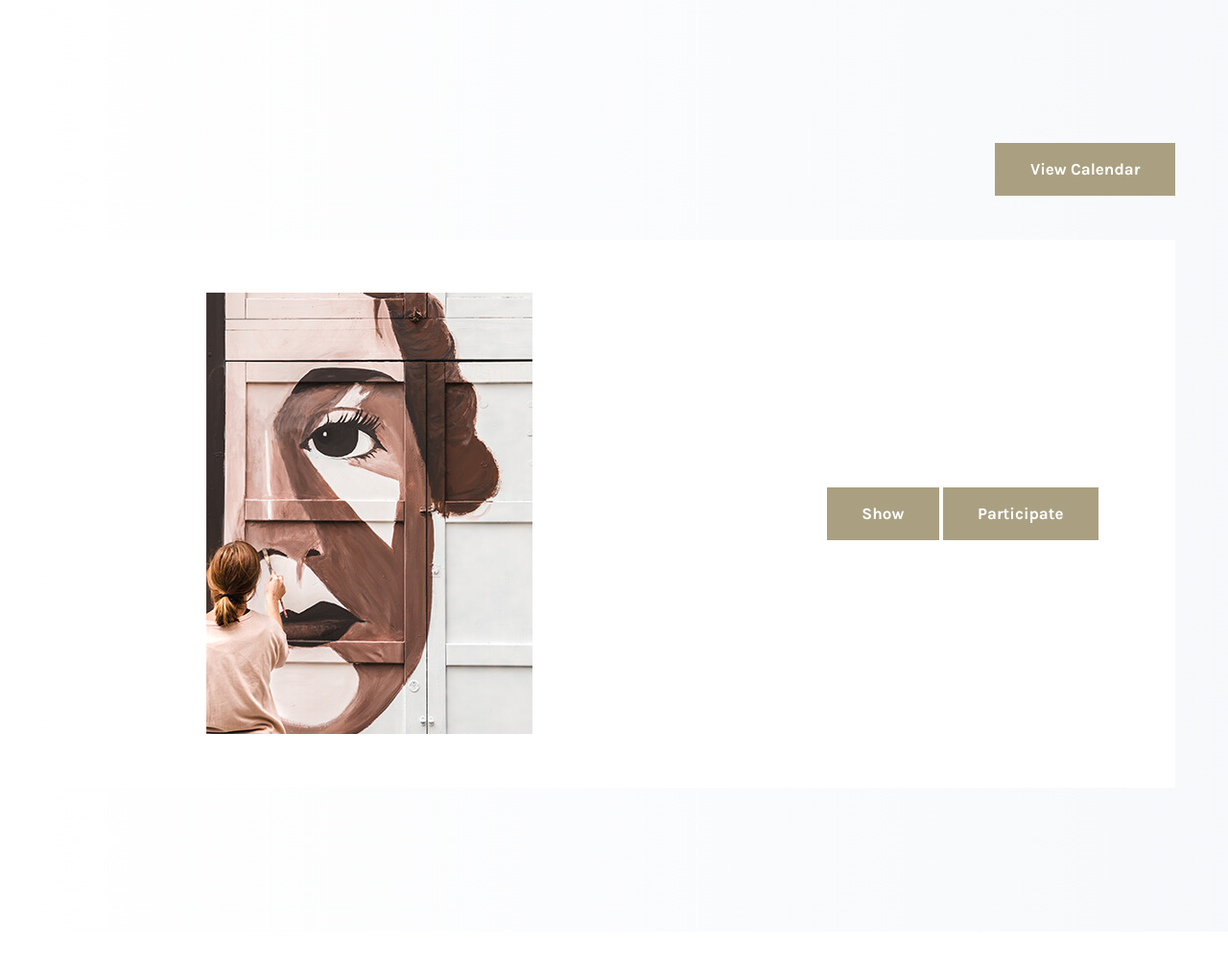
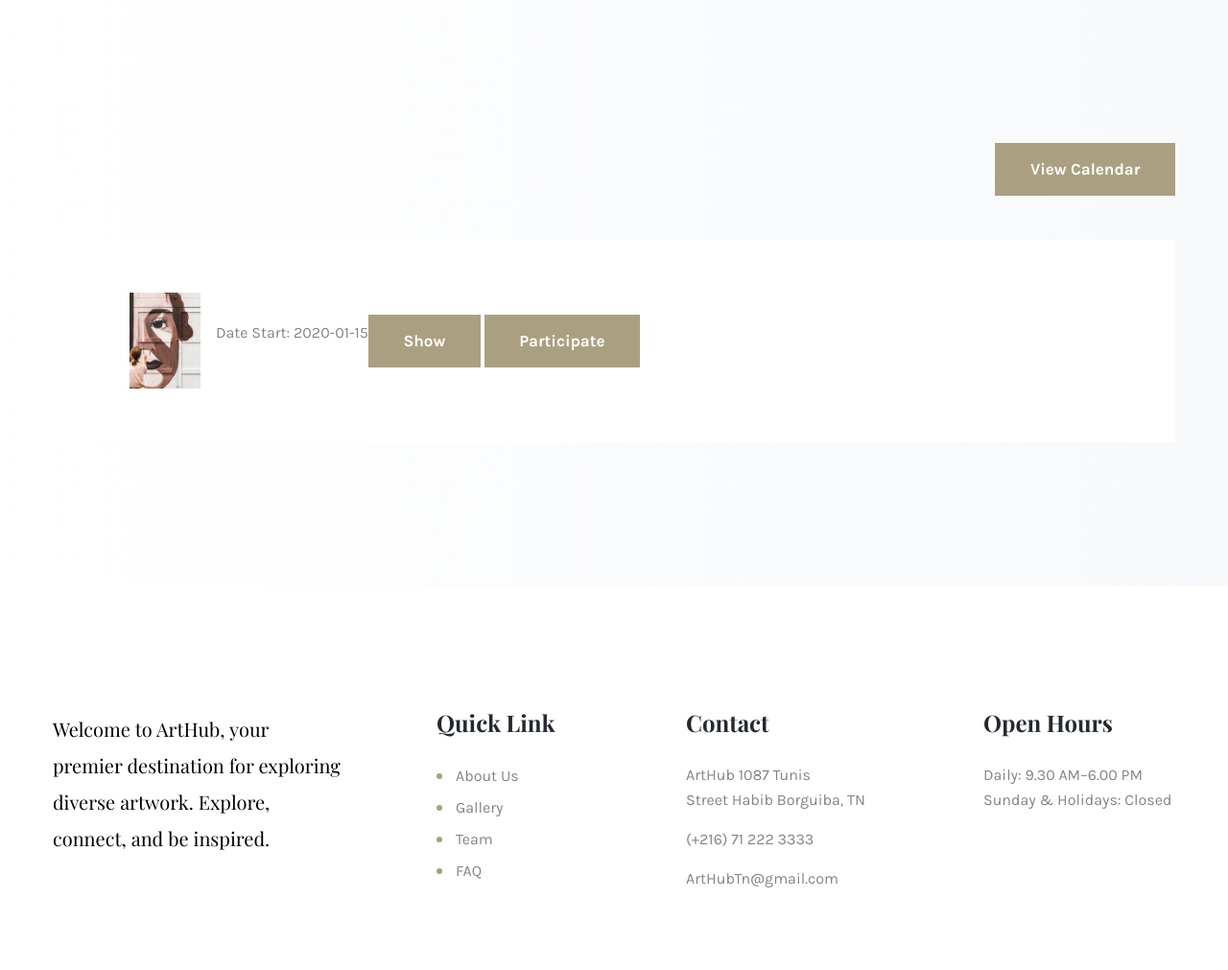
Before and after one commit to skyfaid/ArtHubWebsite, a Symfony app: template templates/formations/index.html.twig in a window 1280 px wide. Shown: the part 530-1541 px from the top of the page at 96% size. Run offline with Twig, Linux system fonts and the light colour scheme; the template is opened without the code that fills it: most values are stand-ins (such as "Sample title", 1, 10 or a date in 2020); some libraries are stand-ins or nearby versions; some web fonts are replaced.

Commit message:
Update sayf

```diff
--- a/templates/formations/index.html.twig
+++ b/templates/formations/index.html.twig
@@ -21,13 +21,22 @@
             {% for formation in formations %}
             <div class="col-lg-12">
                 <div class="event-one__single animated"> <!-- Added 'animated' class for animation -->
-                    <div class="event-one__content">
-                        <!-- Optionally removed ID display -->
-                        <img src="/images/collection-1-3.jpg" alt="Formation Image"> <!-- Make sure the path to your image is correct -->
+                    <div class="d-flex align-items-center"> <!-- Flex container -->
+                        <img src="/images/collection-1-3.jpg" alt="Formation Image" style="flex-shrink: 0; width: auto; height: 100px;"> <!-- Image with fixed height -->
+                        <div class="ml-3"> <!-- Margin left for spacing -->
+                            <p>Date Start: {{ formation.dateDebut ? formation.dateDebut|date('Y-m-d') : 'Not specified' }}</p> <!-- Format the start date -->
+                            <p class="discord-btn" style="display: none;"> <!-- Initially hide the Discord button -->
+                                <a href="https://discord.gg/H7Gr9FT7">
+                                    <svg viewBox="0 0 245 240" xmlns="http://www.w3.org/2000/svg" style="width: 50px; height: 50px; background-color: white; border-radius: 50%; padding: 10px; box-shadow: 0 2px 5px rgba(0,0,0,0.25);">
+                                        <path fill="#7289DA" d="M104.4 103.68c-6.72 0-12.16 5.84-12.16 13.04 0 7.2 5.44 13.04 12.16 13.04s12.16-5.84 12.16-13.04c0-7.2-5.44-13.04-12.16-13.04zm36.48 0c-6.72 0-12.16 5.84-12.16 13.04 0 7.2 5.44 13.04 12.16 13.04 6.72 0 12.16-5.84 12.16-13.04 0-7.2-5.44-13.04-12.16-13.04z"/>
+                                    </svg>
+                                </a>
+                            </p>
+                        </div>
                     </div>
-                    <div class="event-one__btn-block">
+                    <div class="event-one__btn-block text-center">
                         <a href="{{ path('app_formations_show', {'id': formation.id}) }}" class="thm-btn">Show</a>
-                        <a href="{{ path('app_participant_new', {'formationId': formation.id}) }}" class="thm-btn">Participate</a>
+                        <a href="{{ path('app_participant_new', {'formationId': formation.id}) }}" class="thm-btn" onclick="showDiscordButton()">Participate</a>
                     </div>
                 </div>
             </div>
@@ -36,4 +45,11 @@
         </div>
     </div>
 </section>
+
+<script>
+    function showDiscordButton() {
+        document.querySelector('.discord-btn').style.display = 'block';
+    }
+</script>
+
 {% endblock %}
```
